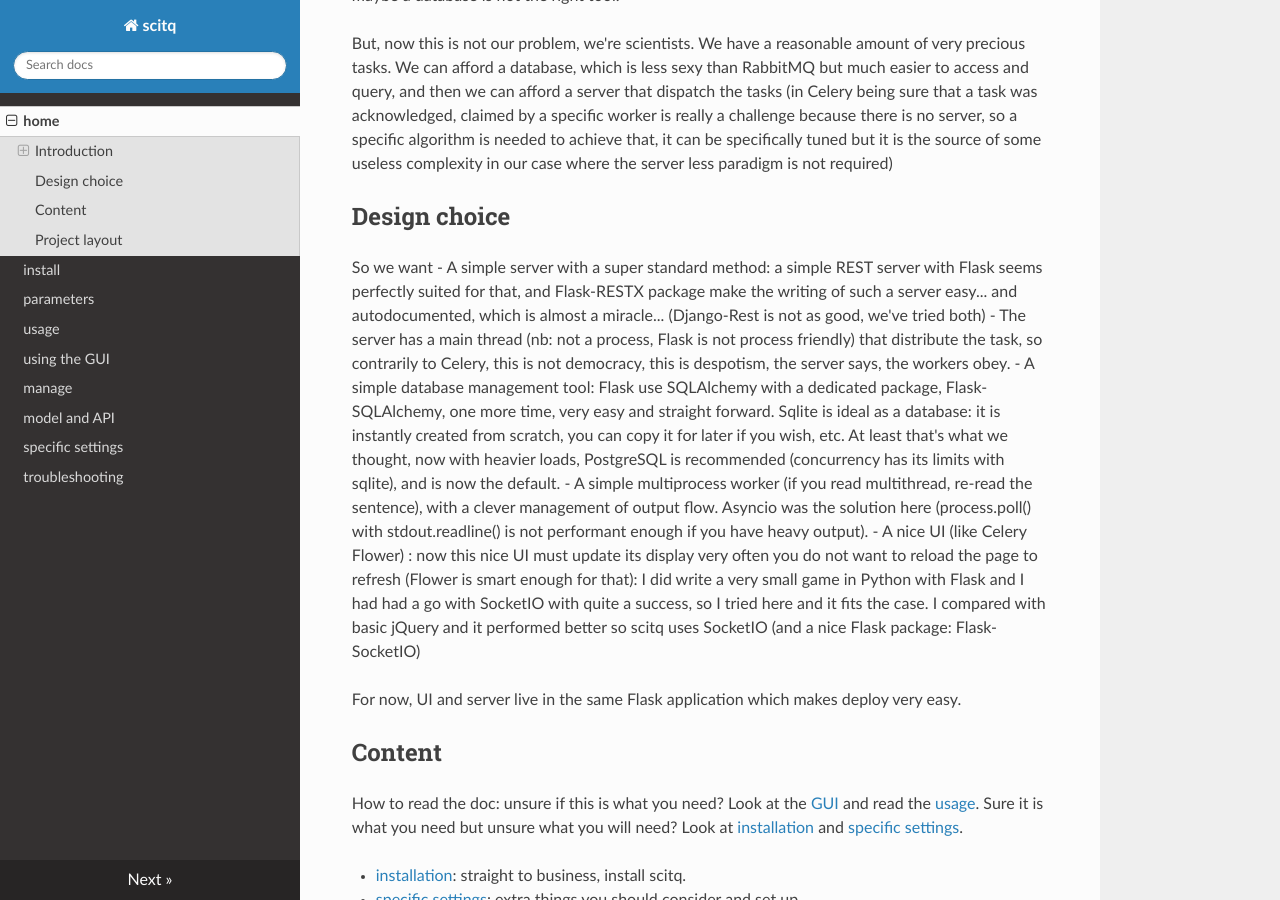
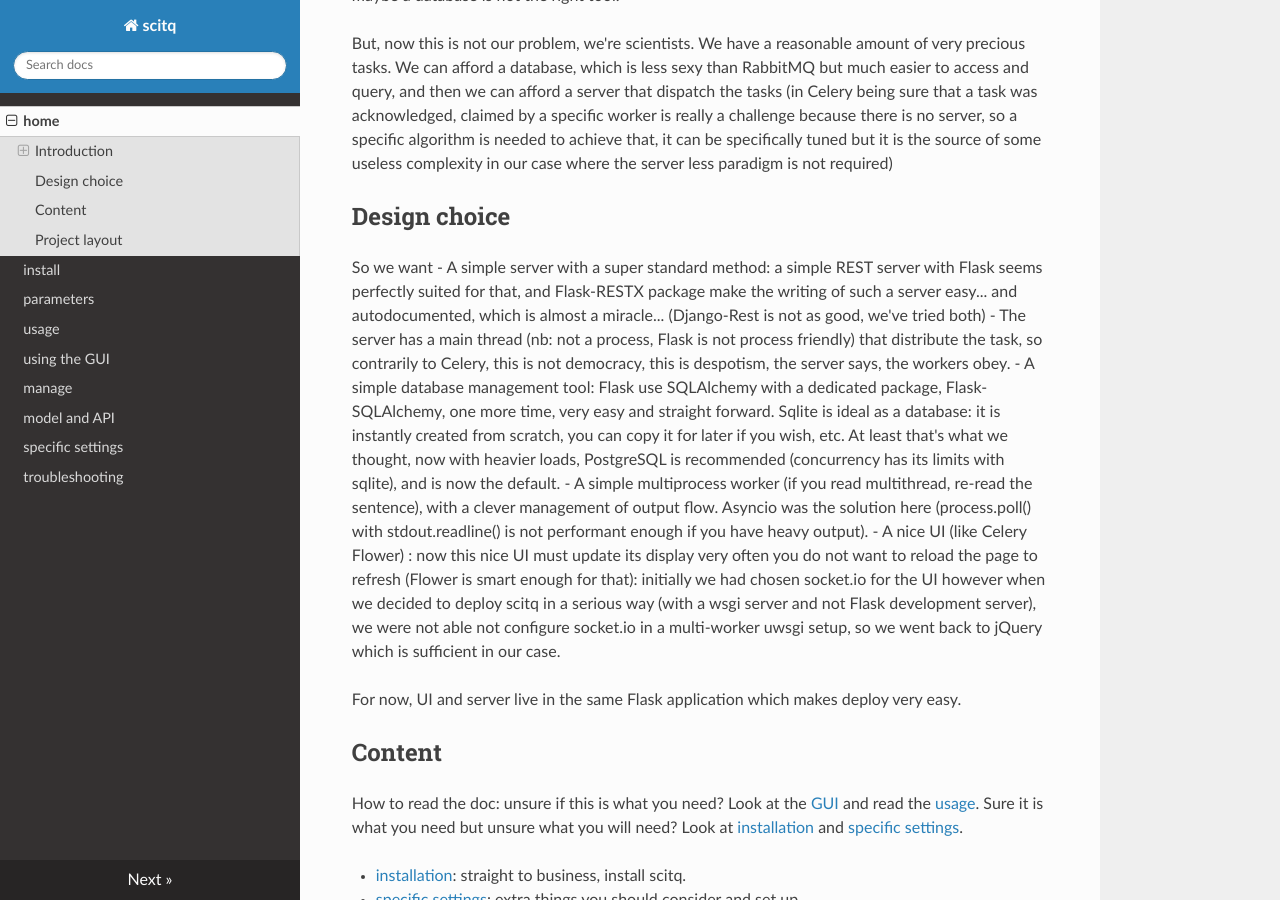
Before and after one commit to gmtsciencedev/scitq, an MkDocs documentation site: the page built from docs/index.md, in a window 1280 px wide and 900 px high, scrolled down 3613 px. Built offline with MkDocs 1.6.1, drawn with Linux system fonts in a browser that asks for light colours; nearby versions of some CDN libraries.

Commit message:
doc updated

````diff
--- a/README.md
+++ b/README.md
@@ -186,10 +186,10 @@ with a clever management of output flow. Asyncio was the solution here (process.
 with stdout.readline() is not performant enough if you have heavy output).
 - A nice UI (like Celery Flower) : now this nice UI must update its display very
 often you do not want to reload the page to refresh (Flower is smart enough for
-that): I did write a very small game in Python with Flask and I had had a go with
-SocketIO with quite a success, so I tried here and it fits the case. I compared
-with basic jQuery and it performed better so scitq uses SocketIO (and a nice
-Flask package: Flask-SocketIO)
+that): initially we had chosen socket.io for the UI however when we decided to deploy
+scitq in a serious way (with a wsgi server and not Flask development server), we were
+not able not configure socket.io in a multi-worker uwsgi setup, so we went back to
+jQuery which is sufficient in our case.
 
 For now, UI and server live in the same Flask application which makes deploy
 very easy.
--- a/docs/install.md
+++ b/docs/install.md
@@ -145,6 +145,15 @@ systemctl start scitq.target
 
 Look with `systemctl status scitq` that all is fine and that should be it. In case of trouble, you'll find details in `/var/log/scitq/scitq.log` file or whatever file you have specified in [LOG_FILE](parameters.md#log_file) parameter.
 
+!!! note
+    About workers: in SCITQ documentation what we call a worker is a working node in the pseudo HPC cluster managed by SCITQ. It is not a uwsgi worker, which is a forking subprocess of uwsgi to serve requests. We will always refer to uwsgi workers as uwsgi workers, worker without uwsgi prefixed mean SCITQ node executing the scitq-worker process. The number of uwsgi workers is defined in /etc/scitq.conf, with SCITQ_SERVER_PROCESS paramater (it defaults to 10 which should be enough in most cases).
+
+#### Under the hood in uwsgi configuration
+
+When scitq.server is imported, the default behaviour is to start the background() thread which dispatches tasks to workers. Since v1.0rc8, it is possible to define an environment variable, SCITQ_PRODUCTION, which should be set to 1, so that scitq.server does not launch background() thread when imported. This enable uwsgi to run Flask app without launching the background() thread (which is what occurs in scitq-main service), while in the scitq-queue service, scitq.server is imported but only the background() thread is launched, the Flask app is inactive.
+
+With this system, scitq-queue logs are in `/var/log/scitq/scitq-queue.log` (QUEUE_LOG_FILE paramater in /etc/scitq.conf), and scitq-main logs can be reached by `journalctl -u scitq-main` (which is the same as for the worker service on SCITQ workers, `journalctl -u scitq-worker`).
+
 #### Old style deploy
 
 uwsgi is the new way to deploy scitq starting from v1.0rc5. If for some reason you prefer old style deploy (which use development server included in Flask), you're in the right place. This system is more simple (a unique service that does everything) and it does not depend upon uwsgi. However it is not recommanded by Flask in production, it behaves poorly under heavy load, is more fragile (some exception may crash all services) and offers less flexibility than the split service uwsgi deploy.
@@ -154,6 +163,7 @@ curl https://raw.githubusercontent.com/gmtsciencedev/scitq/main/templates/templa
 ```
 
 You should edit it to change the `Environment=` lines and modify them (notably SCITQ_SERVER which must be changed). Look into [Parameters](parameters.md#scitq-server-parameters), but remember that the parameters must be put into `/etc/systemd/system/scitq.service` in `[Service]` section
+
 
 
 ## Ansible
````
